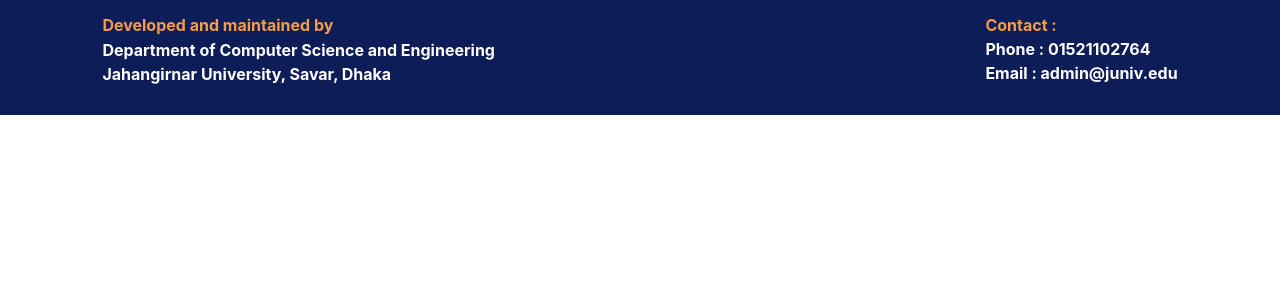
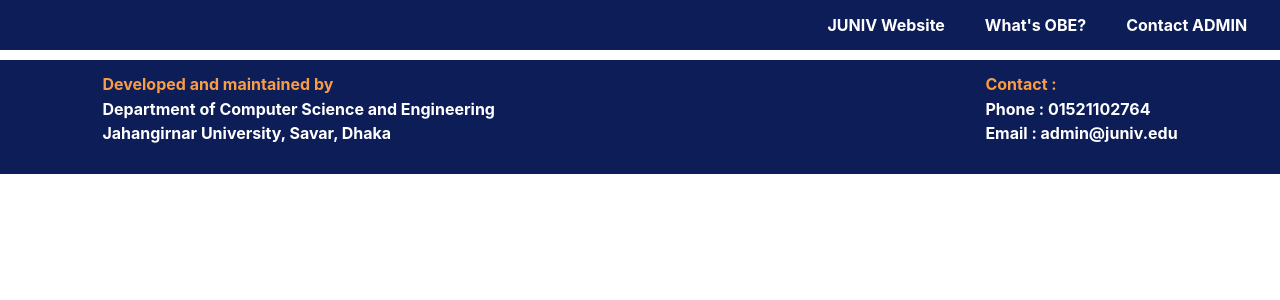
Before and after one commit to abrarCSE29/login-registration-with-react, a React (Create React App) app: page / in a window 1280 px wide. Shown: the top 300 px of the page. Built offline with nearby package versions, Linux system fonts and the light colour scheme.

Commit message:
Create loginPage

```diff
--- a/public/styles.css
+++ b/public/styles.css
@@ -25,3 +25,21 @@
 {
     padding: 1% 8% 1% 8%;
 }
+
+.top-nav-bar
+{
+    padding : 1%;
+    background : #0D1D58;
+    color: white;
+    display: flex;
+    flex-direction: row-reverse;
+    margin-bottom: 10px;
+    position: top;
+    top : 0;
+}
+
+a{
+    text-decoration: none;
+    color : white;
+    padding : 20px;
+}
--- a/src/App.js
+++ b/src/App.js
@@ -1,9 +1,11 @@
-import './App.css';
-import Footer from './COMPONENTS/Footer';
+import "./App.css";
+import LoginPage from "./COMPONENTS/LoginPage";
 
 function App() {
   return (
-    <Footer/>
+    <>
+     <LoginPage/>
+    </>
   );
 }
 
--- /dev/null
+++ b/src/COMPONENTS/LoginPage.jsx
@@ -0,0 +1,12 @@
+import React from 'react'
+import TopNavBar from './TopNavBar'
+import Footer from './Footer'
+
+export default function LoginPage() {
+  return (
+    <div>
+      <TopNavBar/>
+      <Footer/>
+    </div>
+  )
+}
--- a/src/COMPONENTS/TopNavBar.jsx
+++ b/src/COMPONENTS/TopNavBar.jsx
@@ -0,0 +1,13 @@
+import React from "react";
+
+export default function TopNavBar() {
+  return (
+    <div className="top-nav-bar fontstyle-bold">
+        <nav>
+            <a href="https:/www.juniv.edu">JUNIV Website</a>
+            <a href="#">What's OBE?</a>
+            <a href="#">Contact ADMIN</a>
+        </nav>
+    </div>
+  );
+}
```
Also changed, not shown: src/COMPONENTS/PageTemplate.jsx (deleted).
